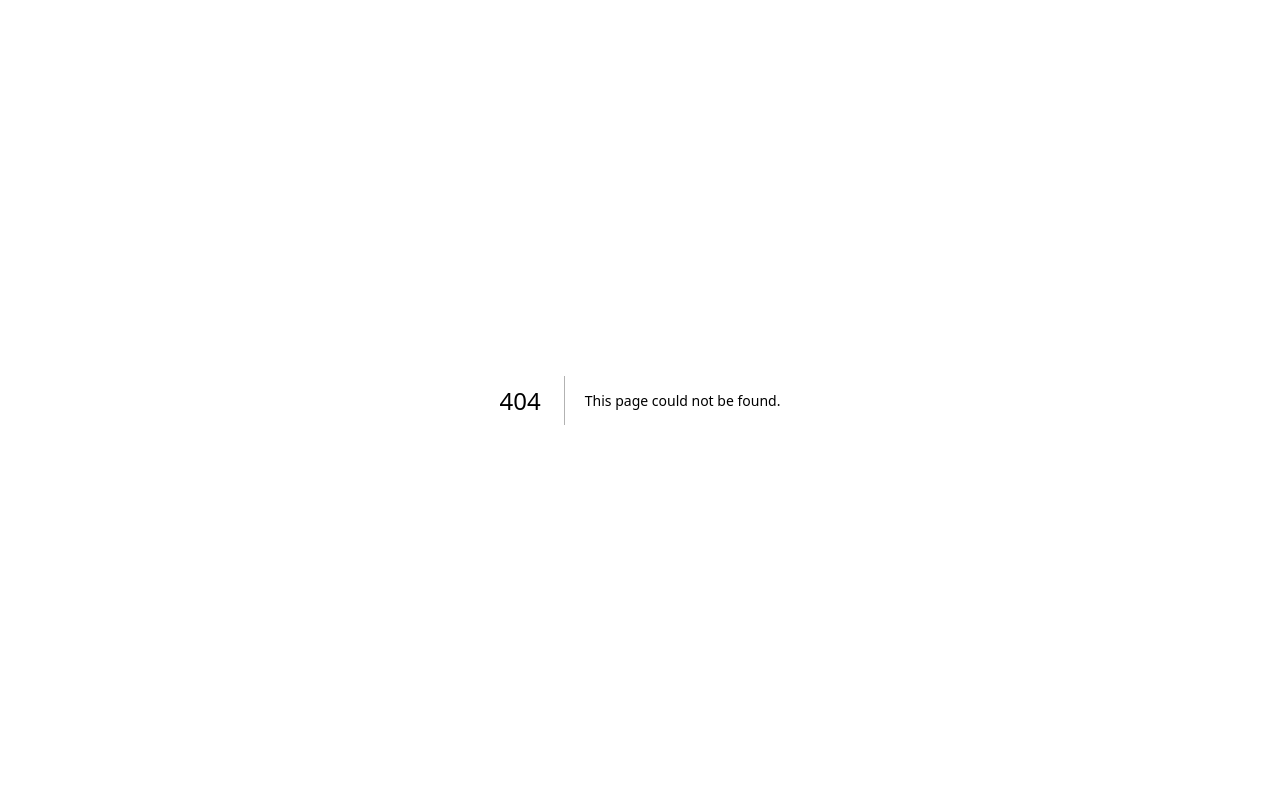
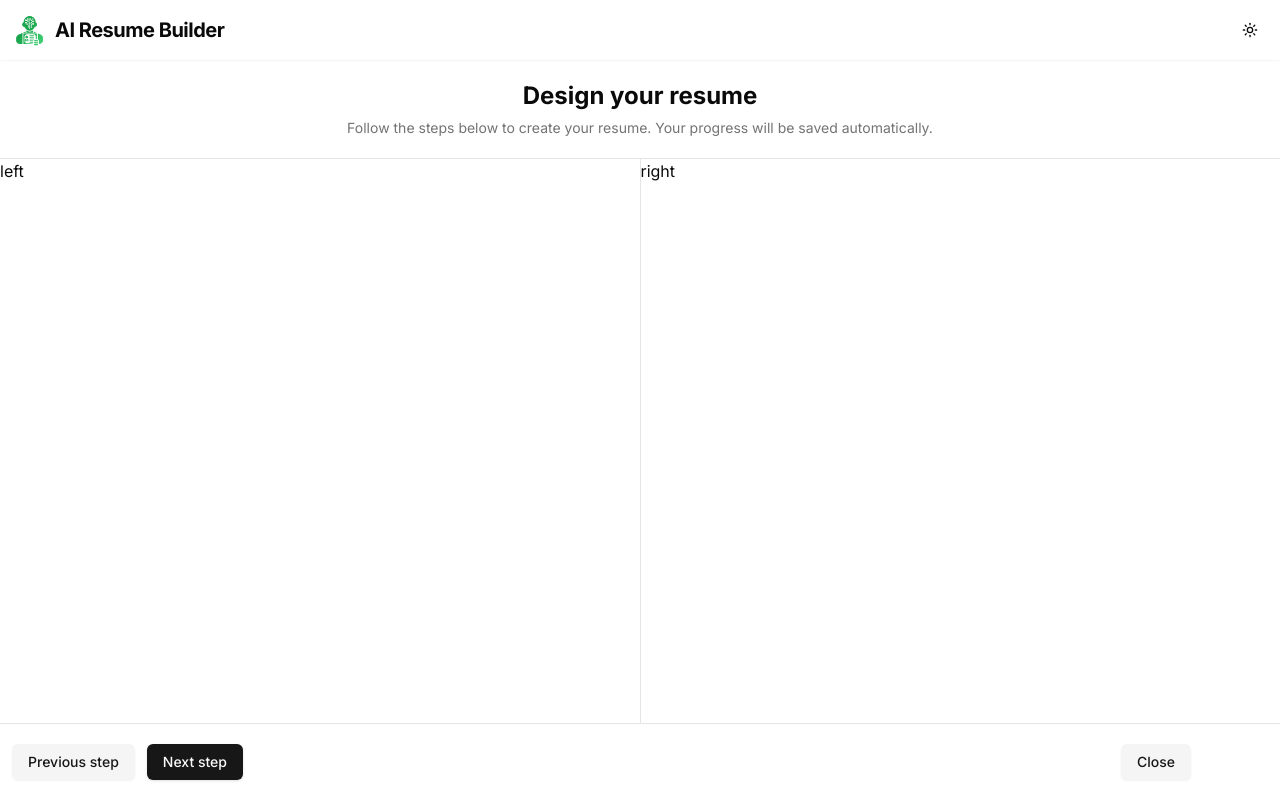
Before and after one commit to RoninSK8/next-ai-resume-builder-2024, a Next.js app: page /editor in a window 1280 px wide. Before the commit this address had no page. Built offline with nearby package versions, Linux system fonts and the light colour scheme.

Commit message:
Add basic editor layout

```diff
--- /dev/null
+++ b/src/app/(main)/editor/page.tsx
@@ -0,0 +1,10 @@
+import { Metadata } from "next";
+import ResumeEditor from "./resume-editor";
+
+export const metadata: Metadata = {
+  title: "Design your resume",
+};
+
+export default function Page() {
+  return <ResumeEditor />;
+}
--- /dev/null
+++ b/src/app/(main)/editor/resume-editor.tsx
@@ -0,0 +1,38 @@
+import { Button } from "@/components/ui/button";
+import Link from "next/link";
+import React from "react";
+
+export default function ResumeEditor() {
+  return (
+    <div className="flex grow flex-col">
+      <header className="space-y-1.5 border-b px-3 py-5 text-center">
+        <h1 className="text-2xl font-bold">Design your resume</h1>
+        <p className="text-sm text-muted-foreground">
+          Follow the steps below to create your resume. Your progress will be
+          saved automatically.
+        </p>
+      </header>
+      <main className="relative grow">
+        <div className="absolute bottom-0 top-0 flex w-full">
+          <div className="w-full md:w-1/2">left</div>
+          <div className="grow md:border-r" />
+          <div className="hidden w-1/2 md:flex">right</div>
+        </div>
+      </main>
+      <footer className="w-full border-t px-3 py-5">
+        <div className="fflex-wrap mx-auto flex max-w-7xl justify-between gap-3">
+          <div className="flex items-center gap-3">
+            <Button variant="secondary">Previous step</Button>
+            <Button>Next step</Button>
+          </div>
+          <div className="flex items-center gap-3">
+            <Button variant="secondary" asChild>
+              <Link href="/resumes">Close</Link>
+            </Button>
+            <p className="text-muted-foreground opacity-0">Saving...</p>
+          </div>
+        </div>
+      </footer>
+    </div>
+  );
+}
--- a/src/app/(main)/layout.tsx
+++ b/src/app/(main)/layout.tsx
@@ -3,7 +3,7 @@
 
 export default function Layout({ children }: { children: React.ReactNode }) {
   return (
-    <div>
+    <div className="flex min-h-screen flex-col">
       <Navbar />
       {children}
     </div>
--- a/src/app/(main)/resumes/page.tsx
+++ b/src/app/(main)/resumes/page.tsx
@@ -1,3 +1,21 @@
+import { Button } from "@/components/ui/button";
+import { PlusSquare } from "lucide-react";
+import { Metadata } from "next";
+import Link from "next/link";
+
+export const metadata: Metadata = {
+  title: "Your resumes",
+};
+
 export default function page() {
-  return <main>Here will be your resumes</main>;
+  return (
+    <main className="mx-auto w-full max-w-7xl space-y-6 px-3 py-6">
+      <Button asChild className="mx-auto flex w-fit gap-2">
+        <Link href="/editor">
+          <PlusSquare className="size-5" />
+          New resume
+        </Link>
+      </Button>
+    </main>
+  );
 }
```
